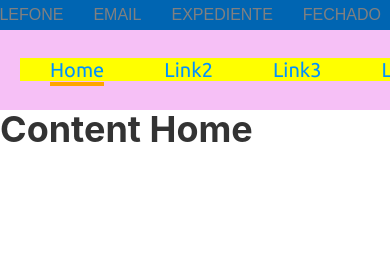
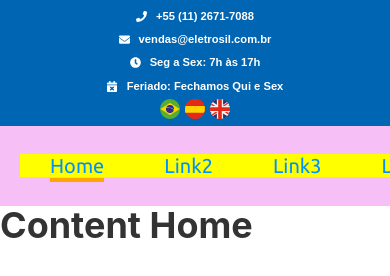
Before and after one commit to GarciaDFE/gatsby-eletrosil, a Gatsby site: page / in a window 390 px wide. Built offline with nearby package versions, Linux system fonts and the light colour scheme; Gatsby itself is replaced by a stand-in of ours.

Commit message:
Implantado Barra Superior responsiva na Header

```diff
--- a/src/components/globals/header/mainHeader.js
+++ b/src/components/globals/header/mainHeader.js
@@ -8,7 +8,6 @@ import Social from "./social";
 
 const Header = styled.header`
   width: 100%;
-  height: auto;
   position: relative;
   margin: 0 auto;
   background-color: violet;
--- a/src/components/globals/header/topbar.js
+++ b/src/components/globals/header/topbar.js
@@ -1,46 +1,91 @@
 import React from "react";
 import styled from "styled-components";
-import linguas from "../../../images/header/linguas.png";
+import iconTelefone from "../../../images/header/iconPhoneNegativo.svg";
+import iconEnvelope from "../../../images/header/iconEnvelopeNegativo.svg";
+import iconRelogio from "../../../images/header/iconClockNegativo.svg";
+import iconCalendario from "../../../images/header/iconCalenderNegativo.svg";
+import iconLinguas from "../../../images/header/linguas.png";
 
 const Topbar = styled.div`
-  height: 30px;
   width: 100%;
+  background-color: ${props => props.theme.color.primaryDark};
+  color: ${props => props.theme.color.tertiaryLight};
   margin: 0 auto;
-  background-color: ${props => props.theme.color.primaryDark};
 `;
 
 const Row = styled.div`
   display: flex;
-  justify-content: center;
+  justify-content: space-between;
   align-items: center;
-  height: 100%;
+  flex-wrap: wrap;
+  font-size: 0.7em;
+  font-weight: bold;
   width: 100%;
   max-width: 1200px;
-  color: gray;
   margin: 0 auto;
-  .col {
-  display: flex;
-  justify-content: center;
-  align-items: center;
+  padding: 5px 0;
+`;
+
+const Column = styled.div`
   width: 100%;
-  border: 1px solid orange;
+  text-align: center;
+  &.telephone::before {
+    content: "";
+    background: url(${iconTelefone});
+    background-repeat: no-repeat;
+    font-size: 0.9em;
+    padding: 0 10px;
   }
-  .imgLinguas {
-       display: flex;
-       margin: 0;
+  &.emailvendas::before {
+    content: "";
+    background: url(${iconEnvelope});
+    background-repeat: no-repeat;
+    font-size: 0.9em;
+    padding: 0 10px;
   }
-`
+  &.horarioatend::before {
+    content: "";
+    background: url(${iconRelogio});
+    background-repeat: no-repeat;
+    font-size: 0.9em;
+    padding: 0 10px;
+  }
+  &.atendferiado::before {
+    content: "";
+    background: url(${iconCalendario});
+    background-repeat: no-repeat;
+    font-size: 0.9em;
+    padding: 0 10px;
+  }
+  &.linguas {
+    text-indent: -9999px;
+    background-image: url(${iconLinguas});
+    background-repeat: no-repeat;
+    background-position: center;
+    font-size: 0.9em;
+    padding: 0 20px;
+    cursor: pointer;
+  }
+`;
 
 export default ({ data }) => (
   <Topbar>
     <Row>
-    <div className="col-lg-3 col-sm-1">TELEFONE</div>
-    <div className="col-lg-3 col-sm-1">EMAIL</div>
-    <div className="col-lg-3 col-sm-1">EXPEDIENTE</div>
-    <div className="col-lg-3 col-sm-1">FECHADO</div>
-    <div className="col-lg-1 col-sm-1">
-       <img className="imgLinguas" src={linguas} alt="imagem das línguas" />
-    </div>
+      <Column className="telephone col-sm-12 col-md-12 col-lg-2">
+        +55 (11) 2671-7088
+      </Column>
+      <Column className="emailvendas col-sm-12 col-md-12 col-lg-3">
+        vendas@eletrosil.com.br
+      </Column>
+      <Column className="horarioatend col-sm-12 col-md-12 col-lg-3">
+        Seg a Sex: 7h às 17h
+      </Column>
+      <Column className="atendferiado col-sm-12 col-md-12 col-lg-3">
+        Feriado: Fechamos Qui e Sex
+      </Column>
+      <Column className="linguas col-sm-12 col-md-12 col-lg-1">
+        <a href="./">Português Espanhol Inglês</a>
+      </Column>
     </Row>
   </Topbar>
 );
```
